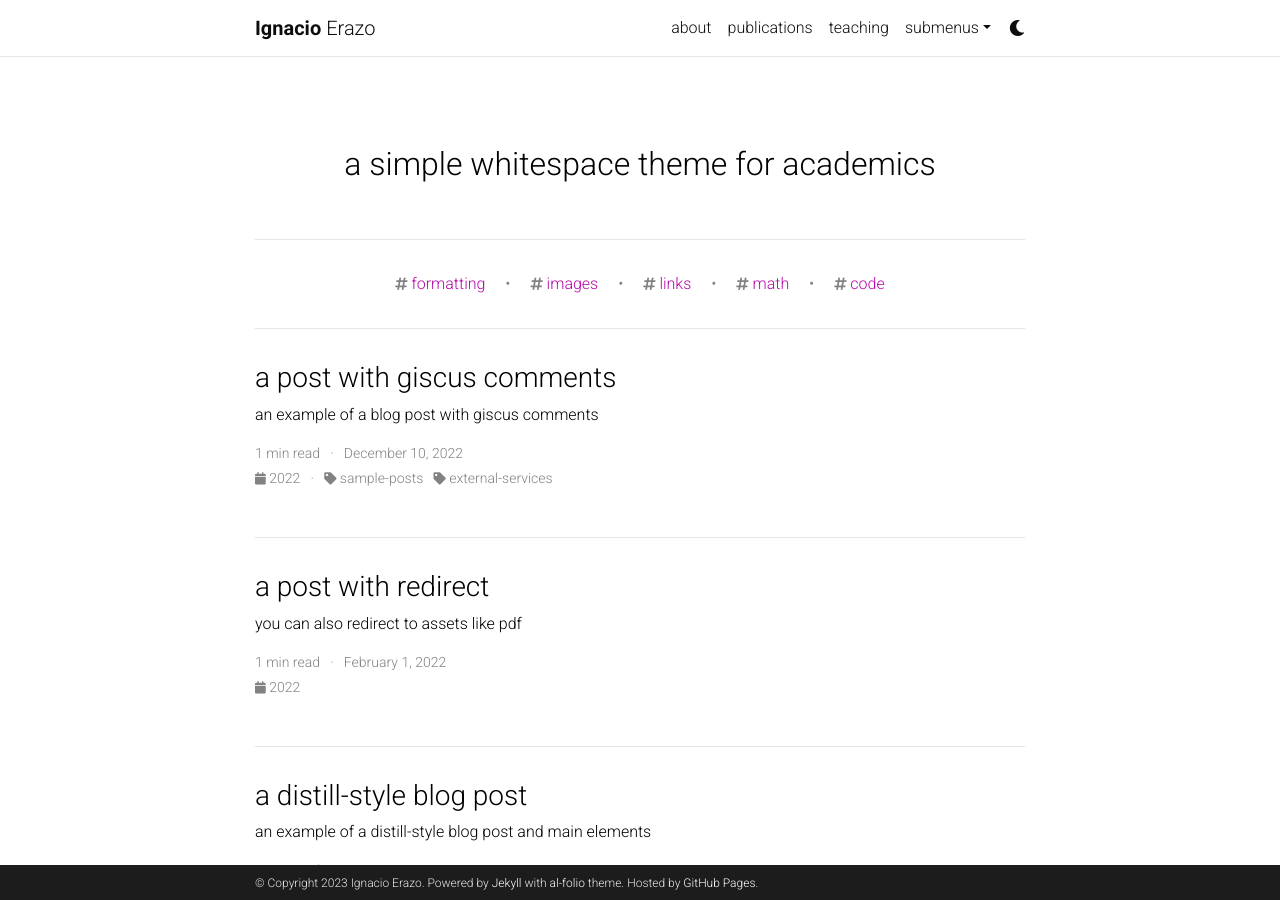
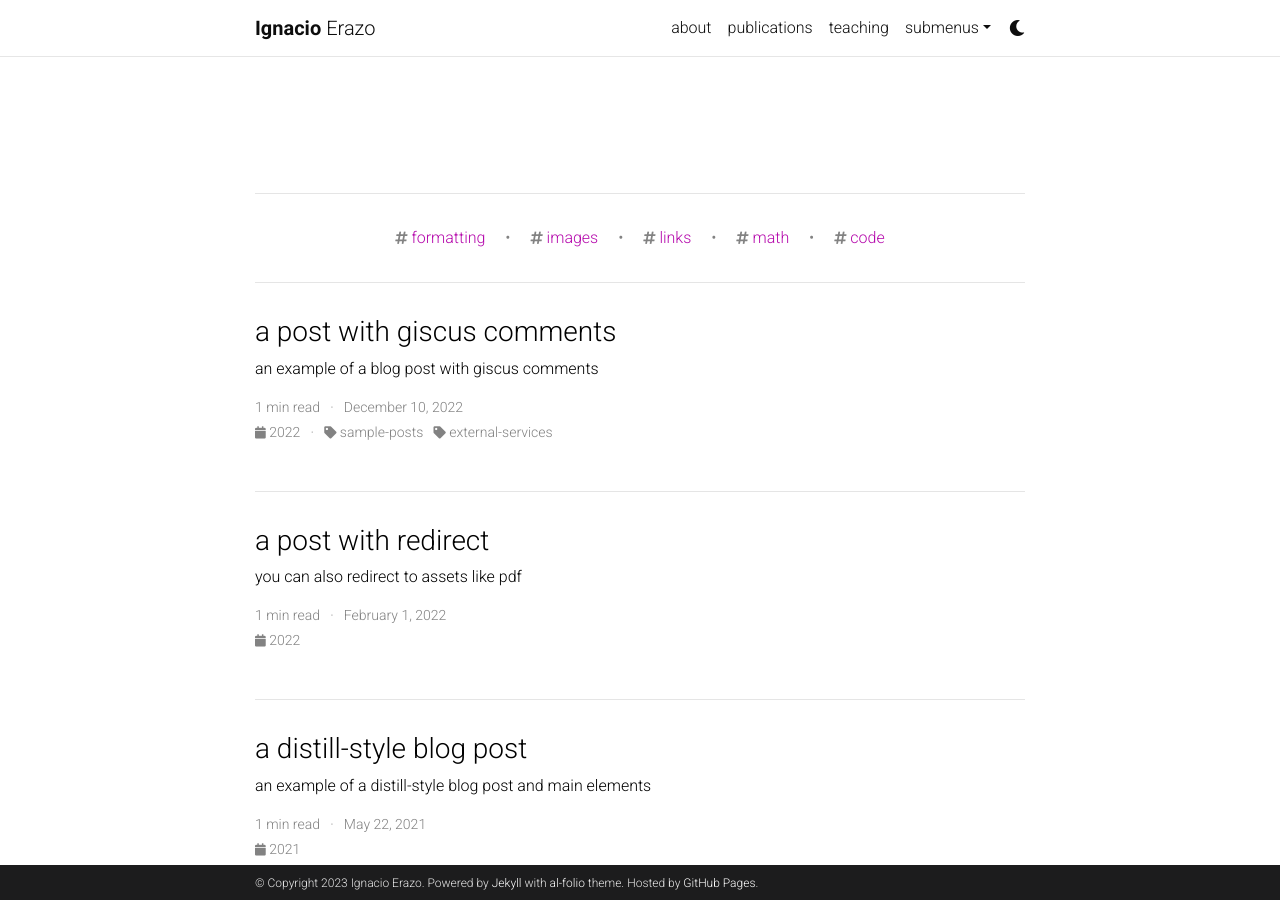
Before and after one commit to ierazo/ierazo.github.io, a Jekyll site: the page built from blog/index.html, in a window 1280 px wide and 900 px high. Built offline with Jekyll 4.4.1, drawn with Linux system fonts in a browser that asks for light colours; the list of posts is cut into pages by our own code; comment, search, counter and statistics services are not loaded; a style sheet for code colours, icons or effects is not loaded.

Commit message:
broken pipe fix

```diff
--- a/_config.yml
+++ b/_config.yml
@@ -114,10 +114,10 @@ bing_site_verification:  # out your bing-site-verification ID (Bing Webmaster)
 # Blog
 # -----------------------------------------------------------------------------
 
-blog_name: #al-folio # blog_name will be displayed in your blog page
-blog_nav_title: #blog # your blog must have a title for it to be displayed in the nav bar
-blog_description: a simple whitespace theme for academics
-permalink: /blog/:year/:title/
+#blog_name: al-folio # blog_name will be displayed in your blog page
+#blog_nav_title: blog # your blog must have a title for it to be displayed in the nav bar
+#blog_description: a simple whitespace theme for academics
+#permalink: /blog/:year/:title/
 
 # Pagination
 pagination:
```
